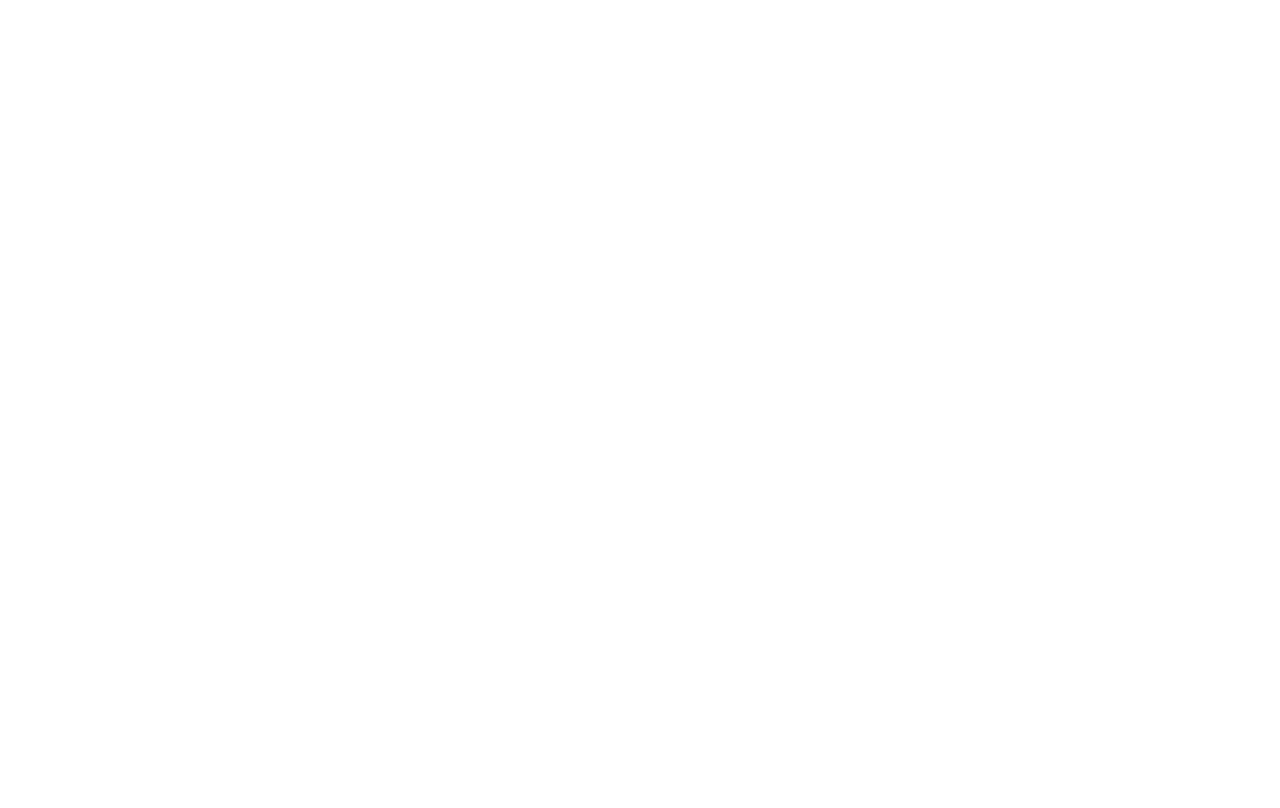
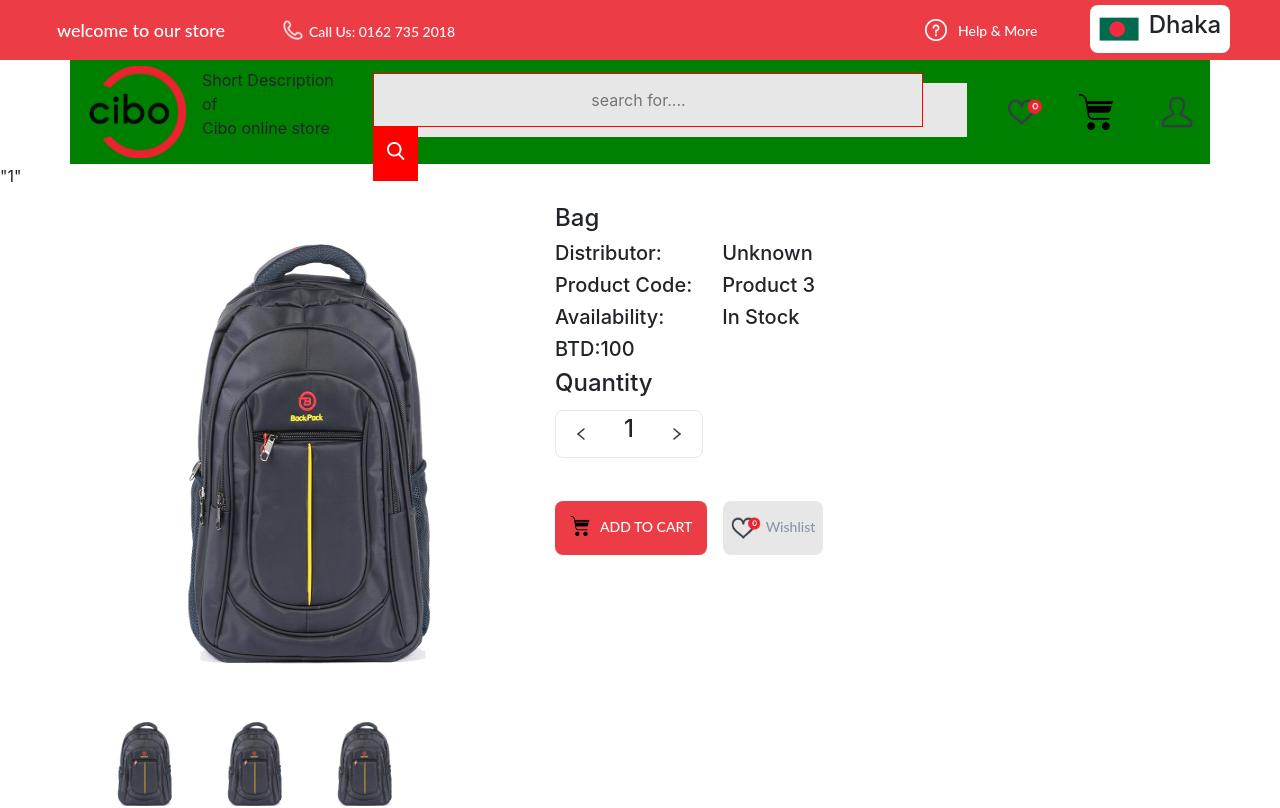
Before and after one commit to Md-Mahfuj/cibo-web, a React (Create React App) app: page /product/1 in a window 1280 px wide. Shown: the top 808 px of the page. Built offline with nearby package versions, Linux system fonts and the light colour scheme.

Commit message:
Learn data passing

```diff
--- a/src/Page/CheckPage/Check_Page.js
+++ b/src/Page/CheckPage/Check_Page.js
@@ -1,4 +1,4 @@
-import React from "react"
+import React, {useEffect, useState} from "react"
 import Home from "../Home/Home"
 import Footer from "../../component/Footer/Footer"
 import CheckOut from "../../component/Cart_Item/Check_Out"
@@ -7,10 +7,21 @@ import Layout from "../Layout/Layout";
 
 
 const CheckPage=({ match })=>{
+  const [product, setProduct] = useState('');
+  useEffect(() => {
+   //APi ca
+    let apiData ={
+      title:'Bag',
+      price: 100,
+      color:'red'
+    };
+    setProduct(apiData)
+
+  }, []);
     return(
         <Layout>
           <p>{JSON.stringify(match.params.id)}</p>
-            <CheckOut/>
+            <CheckOut product={product}/>
         </Layout>
 
     );
--- a/src/Page/Content/Content.js
+++ b/src/Page/Content/Content.js
@@ -25,7 +25,7 @@ const Content=(props)=>{
 
 
 
-            <CheckOut/>
+
 
 
 
--- a/src/component/Cart_Item/Check_Out.js
+++ b/src/component/Cart_Item/Check_Out.js
@@ -5,6 +5,7 @@ import {Button} from "antd";
 
 
 const CheckOut = (props) => {
+    const {product} = props;
     return (
         <div style={{marginTop: 5}}
              className="CheckOut_main container"
@@ -22,7 +23,7 @@ const CheckOut = (props) => {
                 </div>
 
                 <div className="check_mainList">
-                    <h4>Nakshi Katha 06</h4>
+                    <h4>{product.title}</h4>
 
                     <div className="detills_items">
                         <div>
@@ -40,7 +41,7 @@ const CheckOut = (props) => {
 
                     </div>
 
-                    <h5>BTD:200</h5>
+                    <h5>BTD:{product.price}</h5>
 
 
                     <h4>Quantity</h4>
--- a/src/component/Cart_Item/Shop_Cart.js
+++ b/src/component/Cart_Item/Shop_Cart.js
@@ -9,14 +9,19 @@ const { Meta } = Card;
 
 
 const ShopCart=(props)=>{
+    const [count, setCount] = useState(0);
     const history = useHistory();
+
+    const nextPage = ()=>{
+        history.push(`/product/123`)
+    }
 
     return(
         <div className={"main"}>
             {
                 props.projectList.map((item,i)=>
                     <a
-                       onClick={()=>{history.push(`/Home/123`)}}
+                       onClick={nextPage}
                        className={"main_section"}
                     >
                         <Card
--- a/src/router/routes.js
+++ b/src/router/routes.js
@@ -10,7 +10,7 @@ export default class Routes extends Component {
             <Router history={history}>
                 <Switch>
                     <Route path="/" exact component={App} />
-                    <Route path="/Home/:id" component={CheckPage} />
+                    <Route path="/product/:id" component={CheckPage} />
                     <Route path="/Desktop" component={Desktop} />
 
                 </Switch>
```
